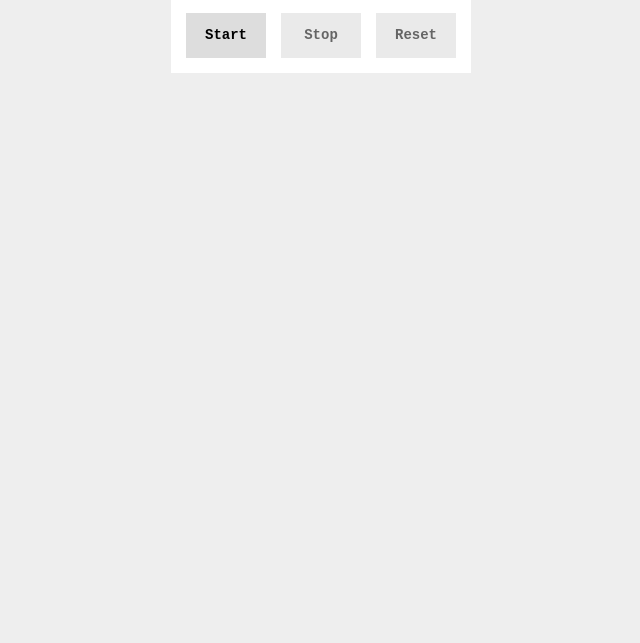
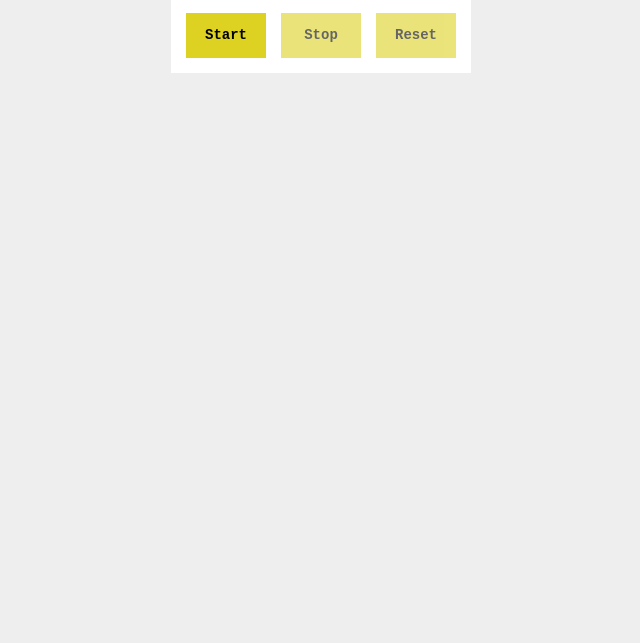
Before and after one commit to maryoryo/stopwatch, a plain HTML site: page index.html in a window 1280 px wide. Shown: the part 157-800 px from the top of the page, without its empty margins (319-959 px from the left). Drawn offline with Linux system fonts and the light colour scheme.

Commit message:
stopwatch

```diff
--- a/css/styles.css
+++ b/css/styles.css
@@ -24,7 +24,7 @@ body {
   width: 80px;
   height: 45px;
   line-height: 45px;
-  background-color: #ddd;
+  background-color: #ddd222;
   font-weight: bold;
   cursor: pointer;
 }
```
